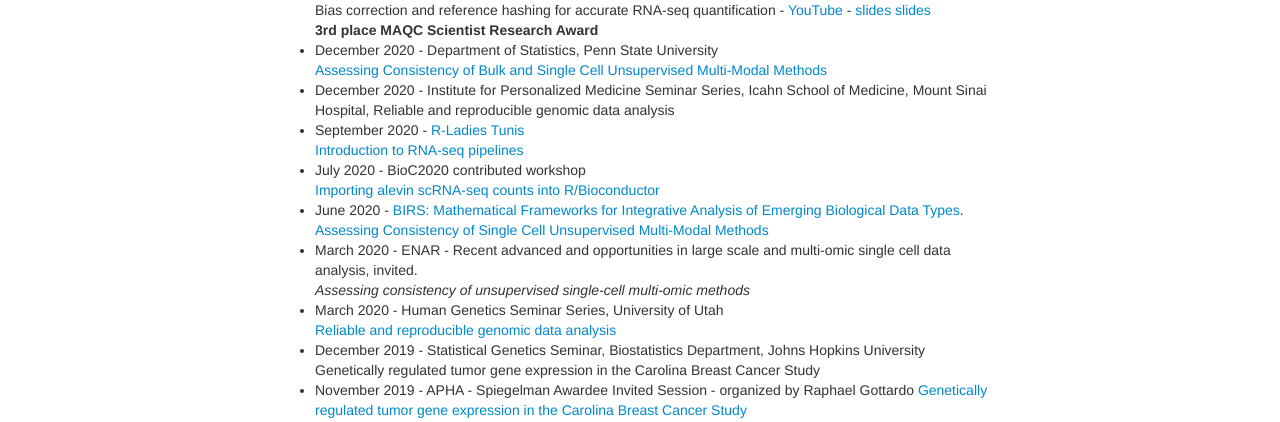
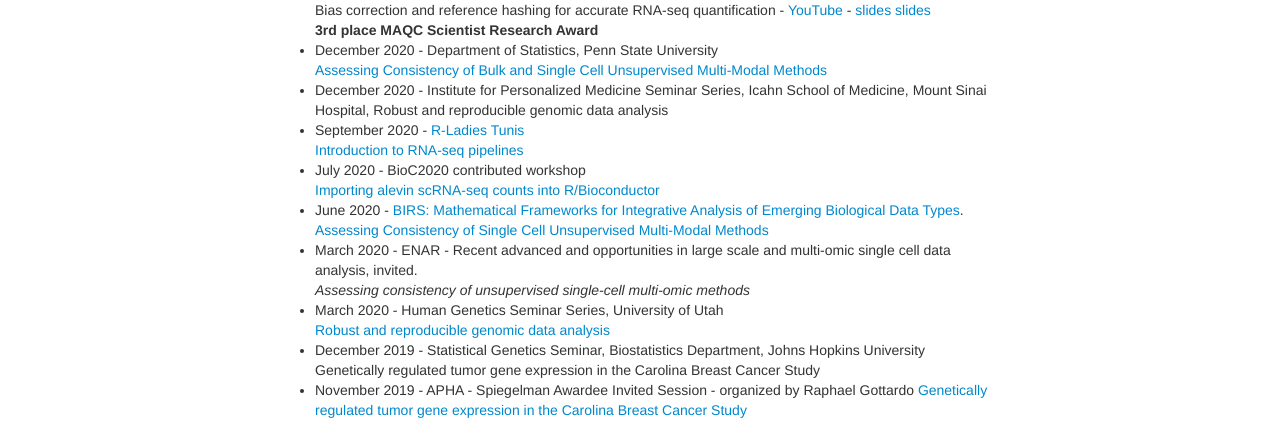
Before and after one commit to mikelove/mikelove.github.io, a Jekyll site: the page built from pages/talks.md, in a window 1280 px wide. Shown: the part 172-594 px from the top of the page. Built offline with Jekyll 4.4.1, drawn with Linux system fonts in a browser that asks for light colours.

Commit message:
fix talk title

```diff
--- a/pages/talks.md
+++ b/pages/talks.md
@@ -8,7 +8,7 @@ title: "Talks"
   **3rd place MAQC Scientist Research Award**
 * December 2020 - Department of Statistics, Penn State University <br>
   [Assessing Consistency of Bulk and Single Cell Unsupervised Multi-Modal Methods](https://bit.ly/scMultiModalAssess)
-* December 2020 - Institute for Personalized Medicine Seminar Series, Icahn School of Medicine, Mount Sinai Hospital, Reliable and reproducible genomic data analysis
+* December 2020 - Institute for Personalized Medicine Seminar Series, Icahn School of Medicine, Mount Sinai Hospital, Robust and reproducible genomic data analysis
 * September 2020 - [R-Ladies Tunis](https://rladies.org/tunisia-rladies/) <br>
   [Introduction to RNA-seq pipelines](https://bit.ly/rnaseqPipe)
 * July 2020 - BioC2020 contributed workshop <br>
@@ -20,7 +20,7 @@ title: "Talks"
   scale and multi-omic single cell data analysis, invited. <br>
   *Assessing consistency of unsupervised single-cell multi-omic methods*
 * March 2020 - Human Genetics Seminar Series, University of Utah <br>
-  [Reliable and reproducible genomic data analysis](https://bit.ly/RRGenomicDA)
+  [Robust and reproducible genomic data analysis](https://bit.ly/RRGenomicDA)
 * December 2019 - Statistical Genetics Seminar, Biostatistics
   Department, Johns Hopkins University <br>
   Genetically regulated tumor gene expression in the Carolina Breast Cancer Study
```
